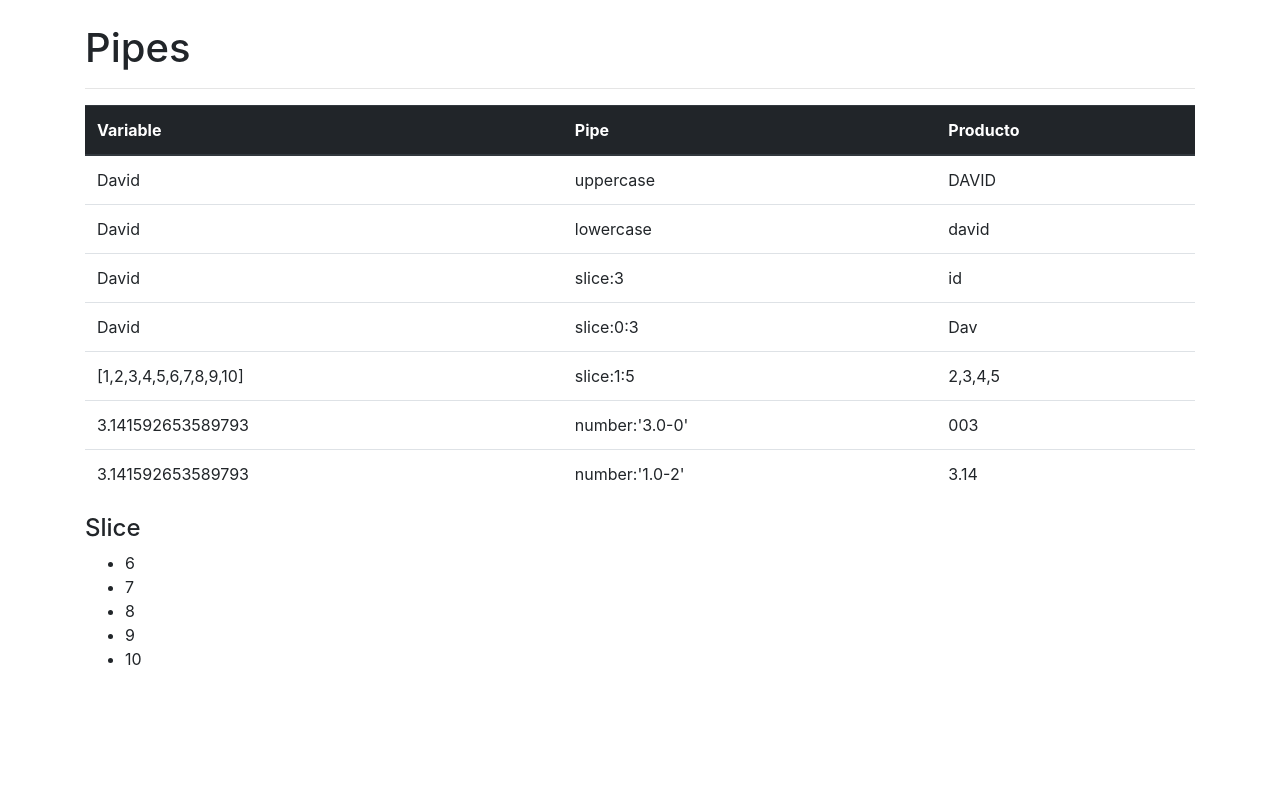
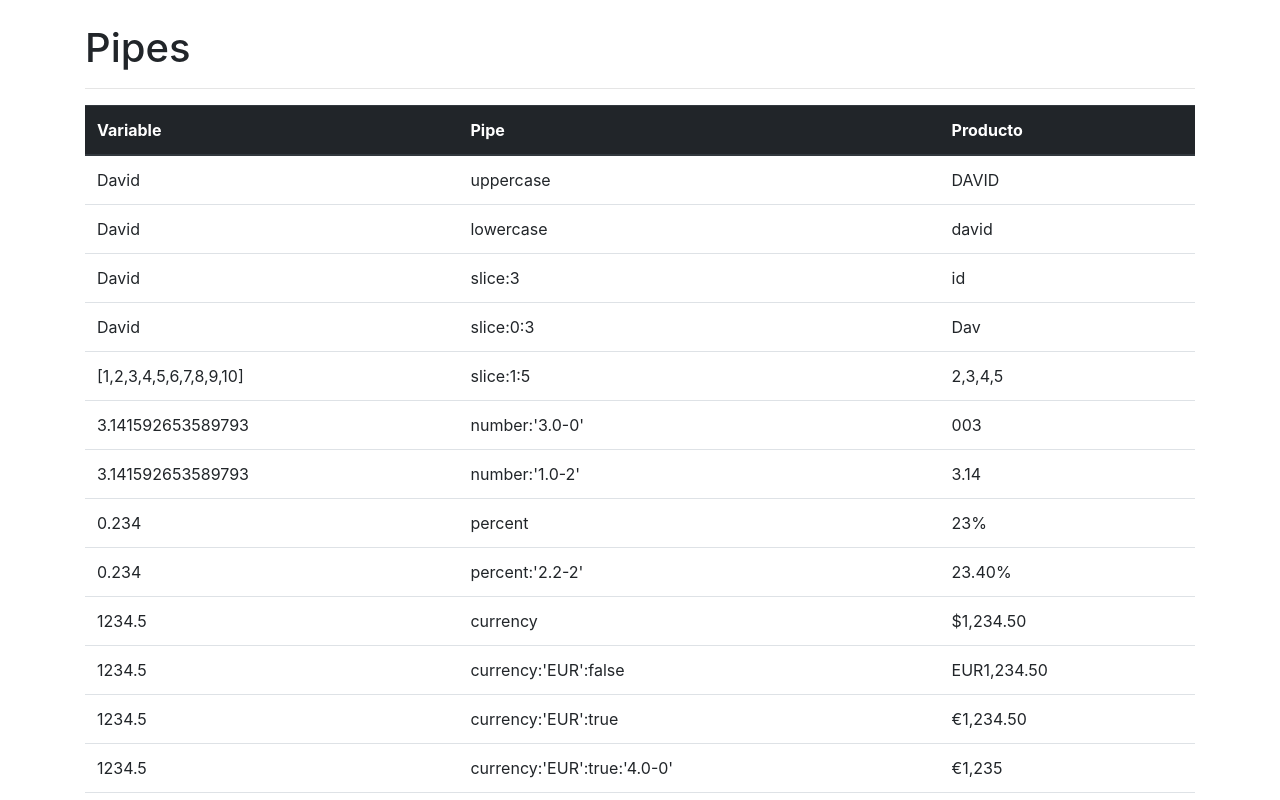
Before and after one commit to loscabezones/Curso-Angular, an Angular app in the folder 03-pipes/: page / in a window 1280 px wide. Shown: the top 800 px of the page. Built offline with nearby package versions, Linux system fonts and the light colour scheme.

Commit message:
pipe percent , currency y number

```diff
--- a/03-pipes/src/app/app.component.html
+++ b/03-pipes/src/app/app.component.html
@@ -47,6 +47,41 @@
       <td> number:'1.0-2' </td>
       <td> {{ PI | number:'1.0-2' }}</td>
     </tr>
+    <tr>
+      <td> {{ a }} </td>
+      <td> percent </td>
+      <td> {{ a | percent }}</td>
+    </tr>
+    <tr>
+      <td> {{ a }} </td>
+      <td> percent:'2.2-2' </td>
+      <td> {{ a | percent:'2.2-2' }}</td>
+    </tr>
+    <tr>
+      <td> {{ salario }} </td>
+      <td> currency </td>
+      <td> {{ salario | currency }}</td>
+    </tr>
+    <tr>
+      <td> {{ salario }} </td>
+      <td> currency:'EUR':false </td>
+      <td> {{ salario | currency:'EUR':false }}</td>
+    </tr>
+    <tr>
+      <td> {{ salario }} </td>
+      <td> currency:'EUR':true </td>
+      <td> {{ salario | currency:'EUR':true }}</td>
+    </tr>
+    <tr>
+      <td> {{ salario }} </td>
+      <td> currency:'EUR':true:'4.0-0' </td>
+      <td> {{ salario | currency:'EUR':true:'4.0-0' }}</td>
+    </tr>
+    <tr>
+      <td> {{ salario }} </td>
+      <td> number:'.2-2' </td>
+      <td> {{ salario | number:'.2-2' }}</td>
+    </tr>
     </tbody>
   </table>
 
--- a/03-pipes/src/app/app.component.ts
+++ b/03-pipes/src/app/app.component.ts
@@ -10,6 +10,7 @@
   nombre:string = "David";
   array:number[] = [1,2,3,4,5,6,7,8,9,10];
   PI:number = Math.PI;
-
+  a = 0.234;
+  salario:number = 1234.5;
 
 }
```
